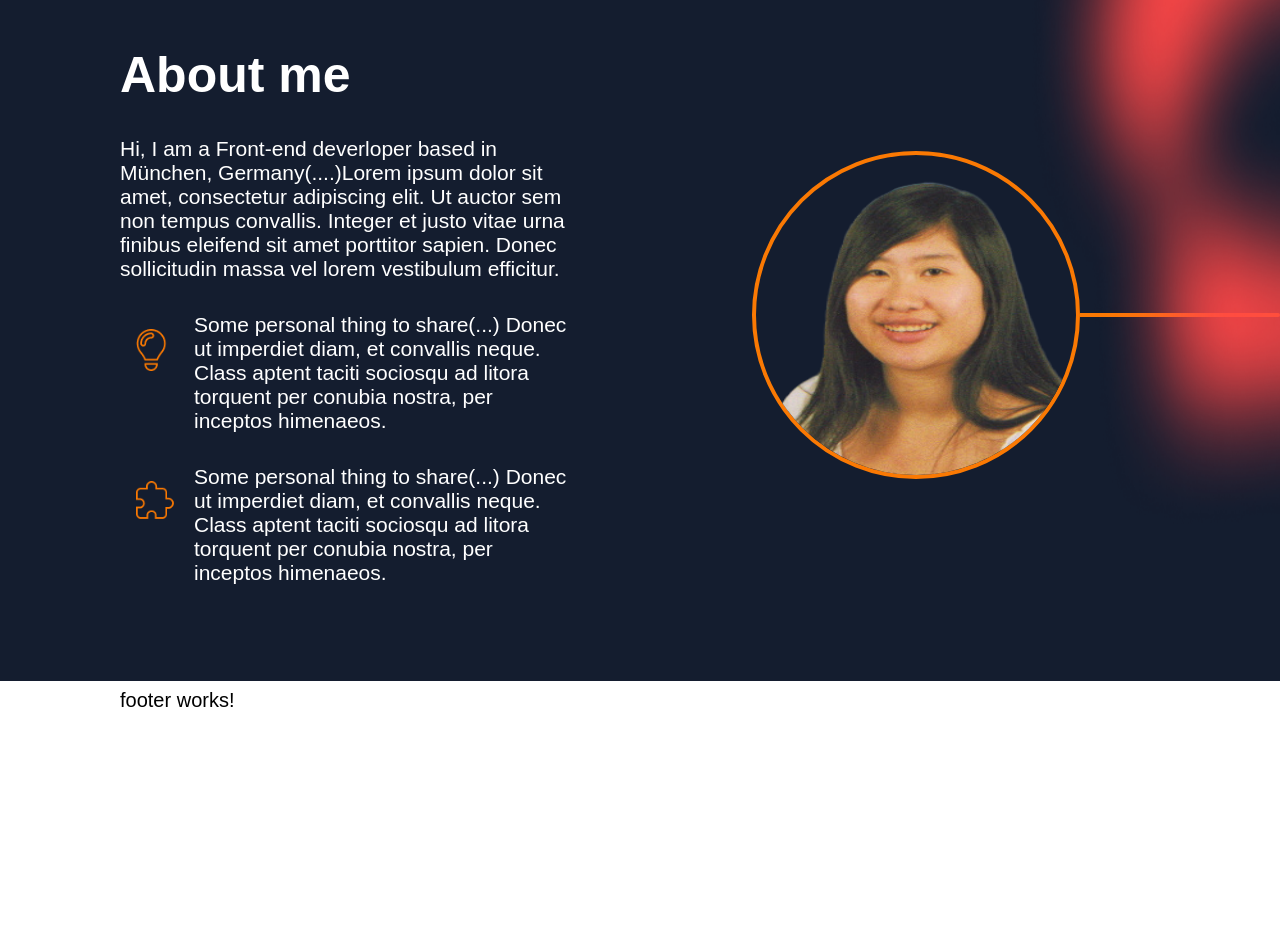
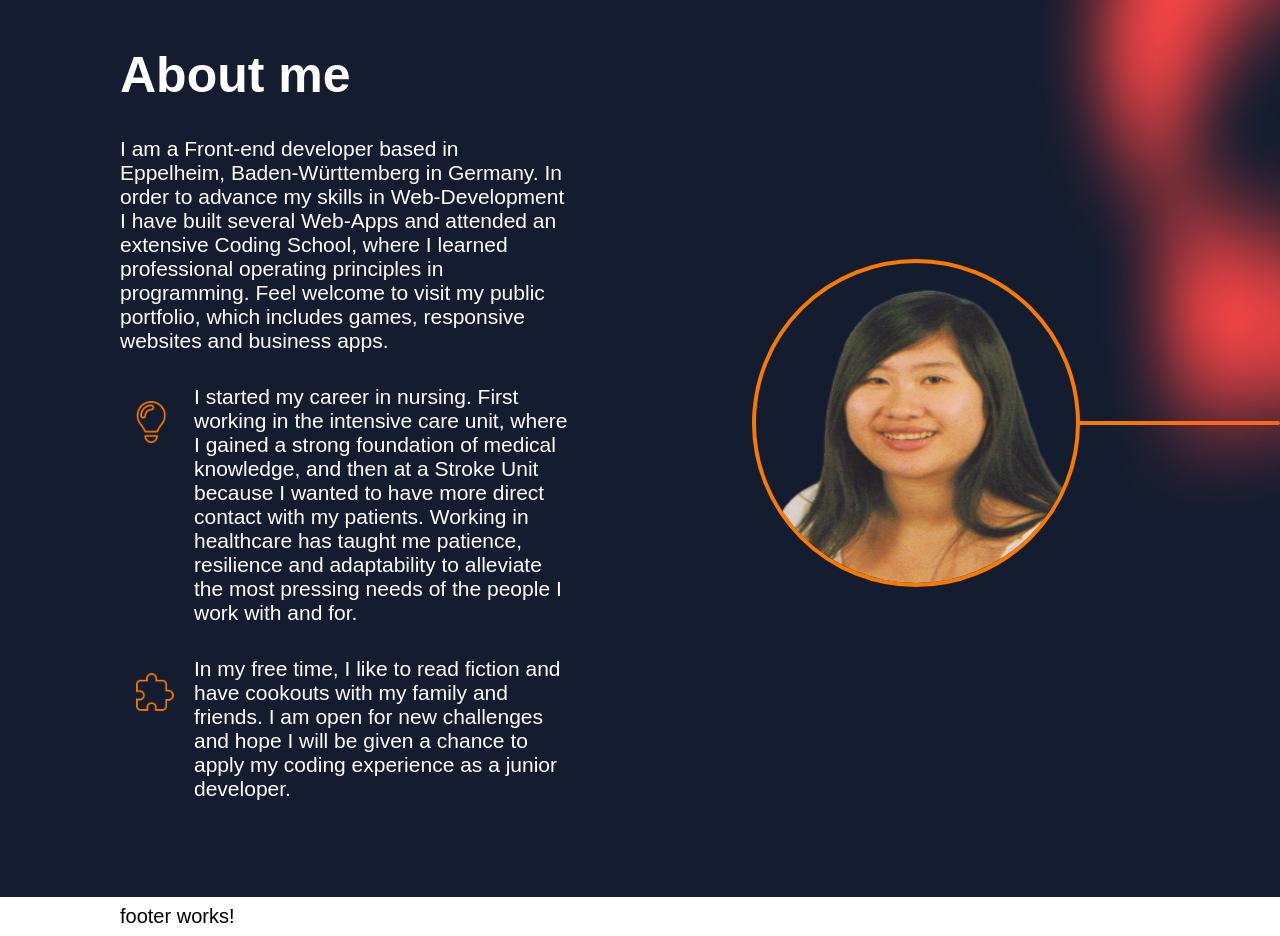
Before and after one commit to Hanmuni/Portfolio, an Angular app: page / in a window 1280 px wide. Shown: the part 860-1796 px from the top of the page. Before the commit the page ends 1580 px from the top, so only its background shows below. Built offline with nearby package versions, Linux system fonts and the light colour scheme.

Commit message:
personalised text aboutme section

```diff
--- a/src/app/aboutme-section/aboutme-section.component.html
+++ b/src/app/aboutme-section/aboutme-section.component.html
@@ -1,27 +1,30 @@
-<div class="aboutme-container">
+<div class="aboutme-container" id="aboutme">
 
   <div class="aboutme-headline">
     <h1> About me </h1>
 
     <span>
-      Hi, I am a Front-end deverloper based in München, Germany(....)Lorem ipsum dolor sit amet, consectetur adipiscing
-      elit. Ut auctor sem non tempus convallis. Integer et justo vitae urna finibus eleifend sit amet porttitor sapien.
-      Donec sollicitudin massa vel lorem vestibulum efficitur.
+      I am a Front-end developer based in Eppelheim, Baden-Württemberg in Germany. In order to advance my skills in
+      Web-Development I have built several Web-Apps and attended an extensive Coding School, where I learned
+      professional operating principles in programming. Feel welcome to visit my public portfolio, which includes games,
+      responsive websites and business apps.
     </span>
 
     <div class="aboutme-text">
       <img src="assets/img/lightbulb.png">
       <span>
-        Some personal thing to share(...) Donec ut imperdiet diam, et convallis neque. Class aptent taciti sociosqu ad
-        litora torquent per conubia nostra, per inceptos himenaeos.
+        I started my career in nursing. First working in the intensive care unit, where I gained a strong foundation of
+        medical knowledge, and then at a Stroke Unit because I wanted to have more direct contact with my patients.
+        Working in healthcare has taught me patience, resilience and adaptability to alleviate the most pressing needs
+        of the people I work with and for.
       </span>
     </div>
 
     <div class="aboutme-text">
       <img src="assets/img/puzzle.png">
       <span>
-        Some personal thing to share(...) Donec ut imperdiet diam, et convallis neque. Class aptent taciti sociosqu
-        ad litora torquent per conubia nostra, per inceptos himenaeos.
+        In my free time, I like to read fiction and have cookouts with my family and friends. I am open for new
+        challenges and hope I will be given a chance to apply my coding experience as a junior developer.
       </span>
     </div>
 
--- a/src/app/header-menu/header-menu.component.html
+++ b/src/app/header-menu/header-menu.component.html
@@ -3,7 +3,7 @@
 
   <div class="navigation-menu">
 
-    <a> About me</a>
+    <a href="#aboutme" > About me</a>
     <a> Skills</a>
     <a> Portfolio</a>
 
--- a/src/app/header-menu/header-menu.component.scss
+++ b/src/app/header-menu/header-menu.component.scss
@@ -30,6 +30,7 @@
     margin-left: 32px;
     font-size: calc(23px + 0.390625vw);
     transition: all 225ms ease-in-out;
+    text-decoration: none;
 
     &:hover {
       color: rgb(250, 121, 3);
```
